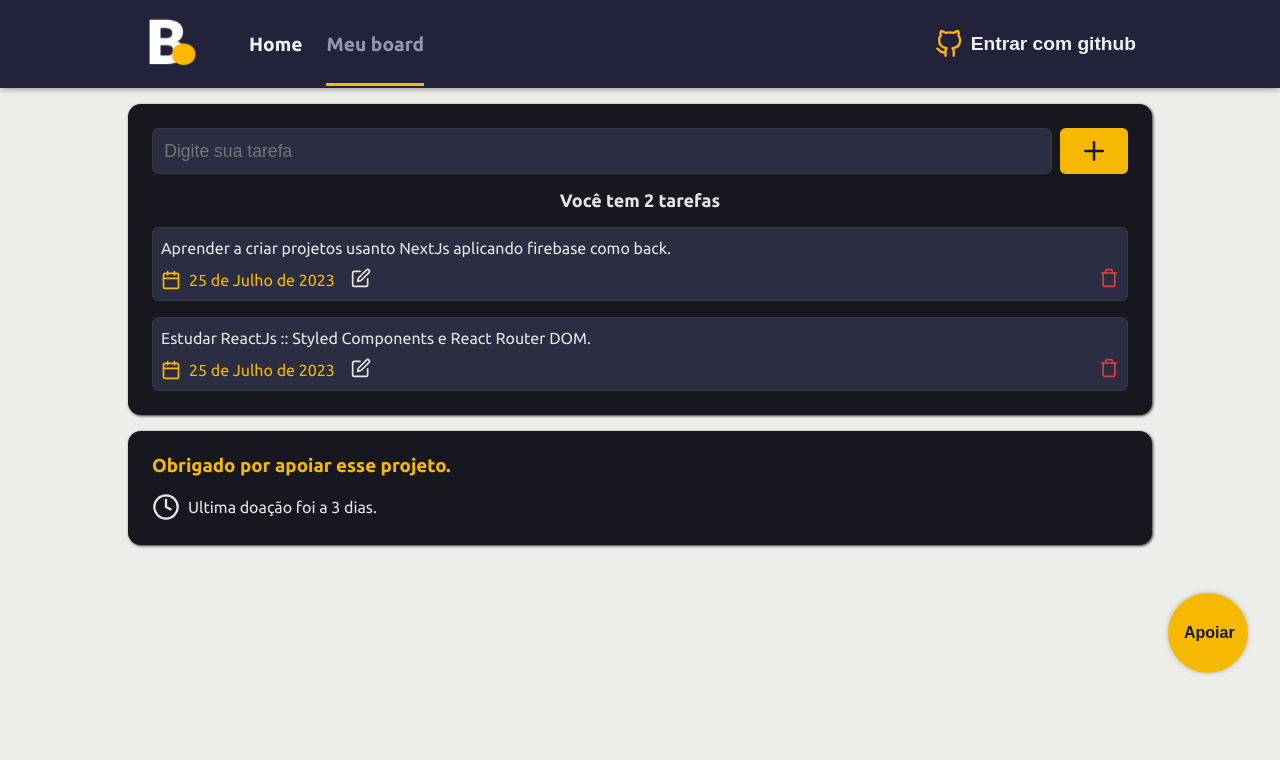
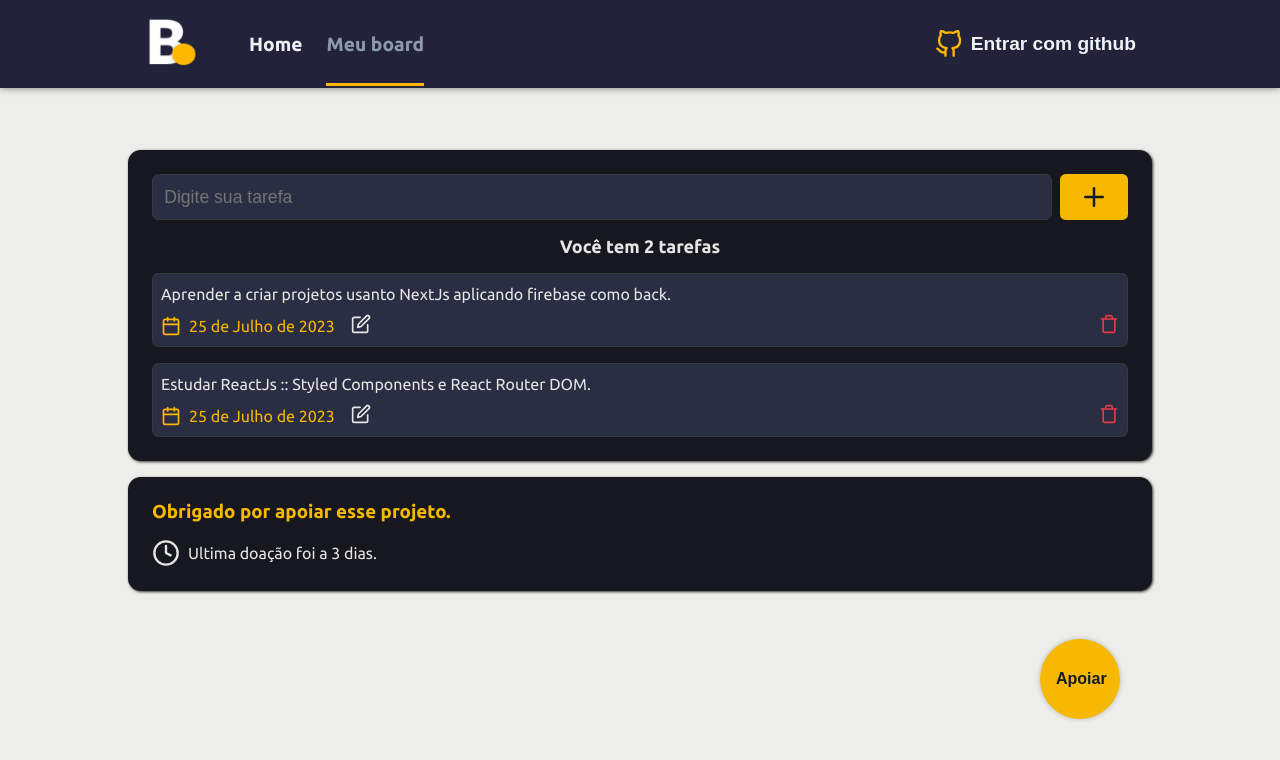
Before and after one commit to siwjas/task_board, a Next.js app: page /board in a window 1280 px wide. Shown: the top 760 px of the page. Built offline with nearby package versions, Linux system fonts and the light colour scheme; no server answers.

Commit message:
Adjust page styles

```diff
--- a/src/app/board/board.module.scss
+++ b/src/app/board/board.module.scss
@@ -1,8 +1,30 @@
 .container {
+  background-color: #edede9;
+  margin: 0 auto;
+  width: 1024px;
+  min-height: 100vh;
+
+  .x {
+    top: 0;
+    width: 1px;
+    display: block;
+    color:transparent;
+    height: 150px;
+    margin: 0 auto;
+  }
+
+  .content {
+    display: flex;
+    flex-direction: column;
+    justify-content: center;
+    gap: 1rem;
+  }
+
+  .contentForm {
     display: flex;
     flex-direction: column;
     align-items: center;
-  width: 1024px;
+    width: 100%;
     background-color: #17181F;
     padding: 1.5rem;
     border-radius: .8rem;
@@ -10,6 +32,7 @@
     color: #e5e5e5;
     box-shadow: 1px 1px 3px rgba($color: #000000, $alpha: .8);
     gap: 1rem;
+  }
 
   form {
     display: flex;
--- a/src/app/board/donate/donate.module.scss
+++ b/src/app/board/donate/donate.module.scss
@@ -1,6 +1,8 @@
 .container {
   display: flex;
   flex-direction: column;
+  justify-content: center;
   align-items: center;
+  height: 100vh;
   gap: 1rem;
 }
--- a/src/app/board/page.tsx
+++ b/src/app/board/page.tsx
@@ -16,8 +16,10 @@ export const metadata: Metadata = {
 
 export default function Board() {
   return (
-    <>
     <div className={styles.container}>
+      <span className={styles.x}>.</span>
+      <div className={styles.content}>
+        <div className={styles.contentForm}>
           <form action="">
             <input
               id='task'
@@ -81,14 +83,14 @@ export default function Board() {
         <div className={styles.vipContainer}>
           <h3>Obrigado por apoiar esse projeto.</h3>
           <div className={styles.timer}>
-          <FiClock size={28}/>
+            <FiClock size={28} />
             <time>
               Ultima doação foi a 3 dias.
             </time>
           </div>
         </div>
-
         <SponsorButton isDonator={false} />
-    </>
+      </div>
+    </div>
   )
 }
--- a/src/app/board/tasks/tasks.module.scss
+++ b/src/app/board/tasks/tasks.module.scss
@@ -3,6 +3,7 @@
   flex-direction: column;
   align-items: center;
   justify-content: center;
+  height: 100vh;
   gap: 1rem;
 
   a {
--- a/src/app/home.module.scss
+++ b/src/app/home.module.scss
@@ -1,33 +1,41 @@
-.title {
-  text-align: center;
-  line-height: 2.7rem;
-  font-size: 2rem;
-  color: #2b2d42;
-  font-weight: 700;
-    span {
-      color: #fb8500;
-    }
-}
+.container {
+  background-color: #edede9;
+  margin: 0 auto;
+  width: 1024px;
+  min-height: 100vh;
 
-.container {
-  display: flex;
-  flex-direction: column;
-  align-items: center;
-  justify-content: center;
-  gap: 2rem;
-  background-color: #edede9;
-  color: #2b2d42;
-  margin: 2rem auto;
-  width: 1024px;
-  font-size: 1rem;
+  .content {
+    display: flex;
+    flex-direction: column;
+    align-items: center;
+    padding-top: 88px;
+    justify-content: center;
+    gap: 2rem;
+    color: #2b2d42;
+    width: 100%;
+    min-height: 100vh;
+    font-size: 1rem;
+  }
 
   h3 {
     text-align: center;
     line-height: 3rem;
     font-size: 1.5rem;
+
     span {
       color: #06d6a0;
     }
   }
 
+  .title {
+    text-align: center;
+    line-height: 2.7rem;
+    font-size: 2rem;
+    color: #2b2d42;
+    font-weight: 700;
+
+    span {
+      color: #fb8500;
+    }
+  }
 }
--- a/src/app/page.tsx
+++ b/src/app/page.tsx
@@ -8,6 +8,7 @@ export default function Home() {
 
   return (
     <main className={styles.container}>
+      <div className={styles.content}>
         <Image src={boardUser} priority={true} alt='Board user' width={400} />
         <section>
           <h1 className={styles.title}>
@@ -18,8 +19,9 @@ export default function Home() {
         </section>
 
         <section className={styles.donators}>
-        <Sponsors isDonator = {true} />
+          <Sponsors isDonator={true} />
         </section>
+      </div>
     </main>
   )
 }
--- a/src/app/styles/global.scss
+++ b/src/app/styles/global.scss
@@ -6,15 +6,12 @@
 
 body {
   background-color: #edede9;
-  display: flex;
-  flex-direction: column;
-  gap: 1rem;
-  min-height: 100vh;
 }
 
 button, a {
   cursor: pointer;
   outline: none;
+  border: none;
   text-decoration: none;
   color: inherit;
 }
@@ -22,6 +19,5 @@ button, a {
 button {
   background-color: transparent;
   outline: none;
-  border: none;
   font-size: inherit;
 }
--- a/src/components/Header/styles.module.scss
+++ b/src/components/Header/styles.module.scss
@@ -1,4 +1,7 @@
 .headerContainer {
+  z-index: 99;
+  position: fixed;
+  top: 0;
   display: flex;
   justify-content: center;
   align-items: center;
```
Lines whose indentation alone changed are shown as unchanged.
